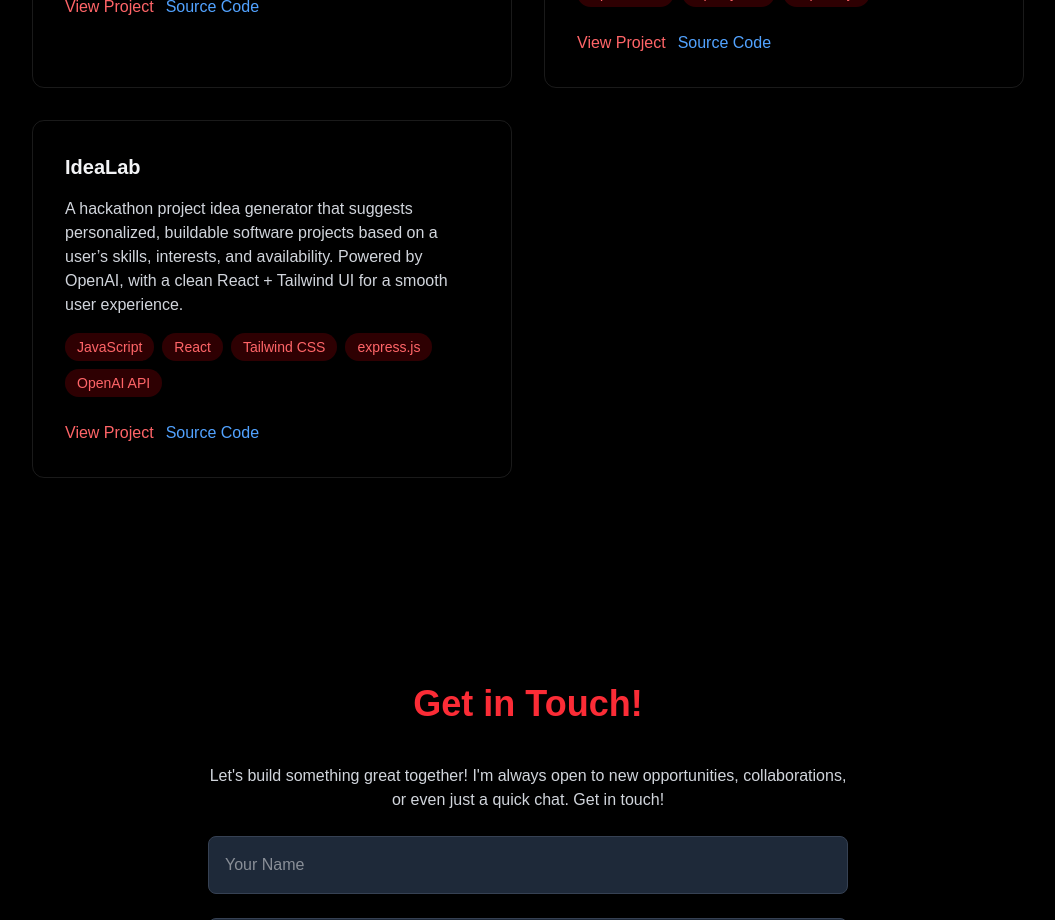
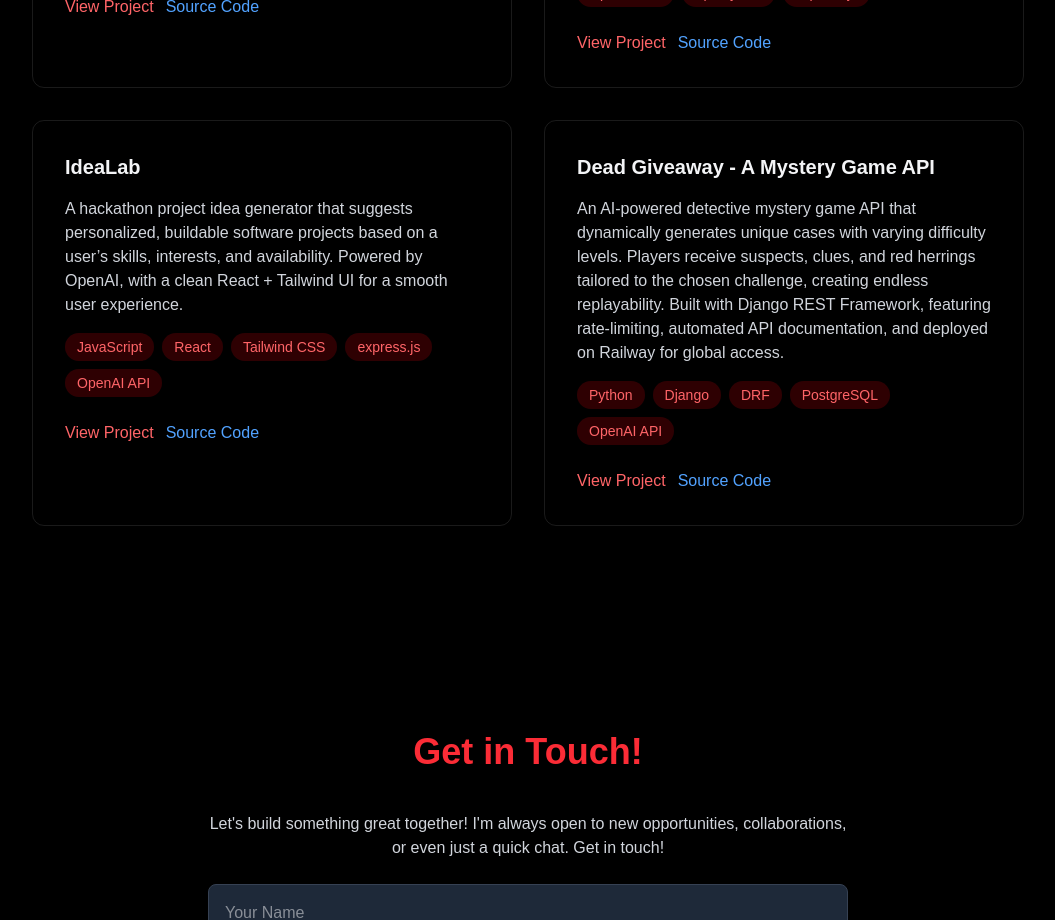
Before and after one commit to cyberdeeb/portfolio, a React (Vite) app: page / in a window 1280 px wide. Shown: the part 2900-3820 px from the top of the page, without its empty margins (112-1167 px from the left). Built offline with nearby package versions, Linux system fonts and the light colour scheme; no server answers.

Commit message:
Add new project entry for "Dead Giveaway - A Mystery Game API" with description and technologies

```diff
--- a/src/components/sections/Projects.jsx
+++ b/src/components/sections/Projects.jsx
@@ -142,6 +142,49 @@ export const Projects = () => {
                 </a>
               </div>
             </div>
+            <div className="rounded-xl p-8 border border-white/10 hover:-translate-y-1 hover:shadow-[0_0_0.5rem_0_rgba(255,0,0,0.5)] transition-all flex flex-col gap-4">
+              <h3 className="text-xl font-bold">
+                Dead Giveaway - A Mystery Game API
+              </h3>
+              <p className="text-gray-300">
+                An AI-powered detective mystery game API that dynamically
+                generates unique cases with varying difficulty levels. Players
+                receive suspects, clues, and red herrings tailored to the chosen
+                challenge, creating endless replayability. Built with Django
+                REST Framework, featuring rate-limiting, automated API
+                documentation, and deployed on Railway for global access.
+              </p>
+              <div className="flex flex-wrap gap-2">
+                {['Python', 'Django', 'DRF', 'PostgreSQL', 'OpenAI API'].map(
+                  (tech) => (
+                    <span
+                      key={tech}
+                      className="bg-red-600/20 text-red-400 px-3 py-1 rounded-full text-sm hover:bg-red-600/30 hover:shadow-[0_0_0.5rem_0_rgba(255,0,0,0.5)] transition-all"
+                    >
+                      {tech}
+                    </span>
+                  )
+                )}
+              </div>
+              <div className="flex gap-3 mt-2">
+                <a
+                  href="https://dead-giveaway-production.up.railway.app/api/schema/swagger/"
+                  target="_blank"
+                  rel="noopener noreferrer"
+                  className="text-red-400 hover:text-red-300 hover:underline transition-colors"
+                >
+                  View Project
+                </a>
+                <a
+                  href="https://github.com/cyberdeeb/dead-giveaway"
+                  target="_blank"
+                  rel="noopener noreferrer"
+                  className="text-blue-400 hover:text-blue-300 hover:underline transition-colors"
+                >
+                  Source Code
+                </a>
+              </div>
+            </div>
           </div>
         </div>
       </RevealOnScroll>
```
